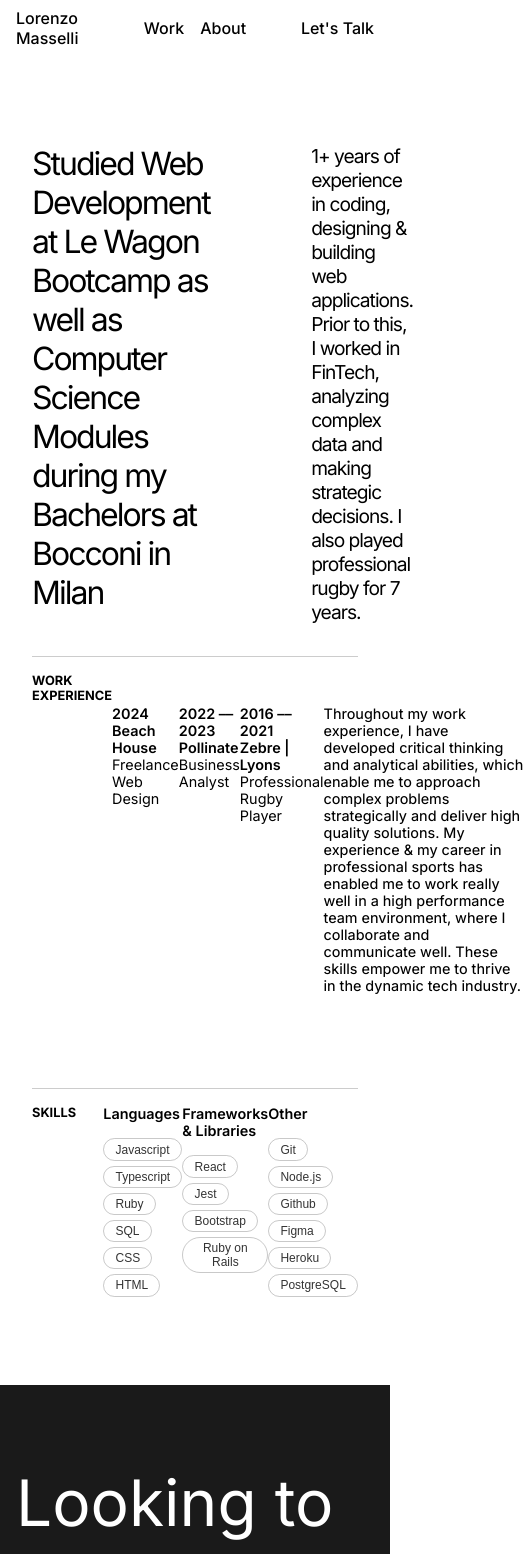
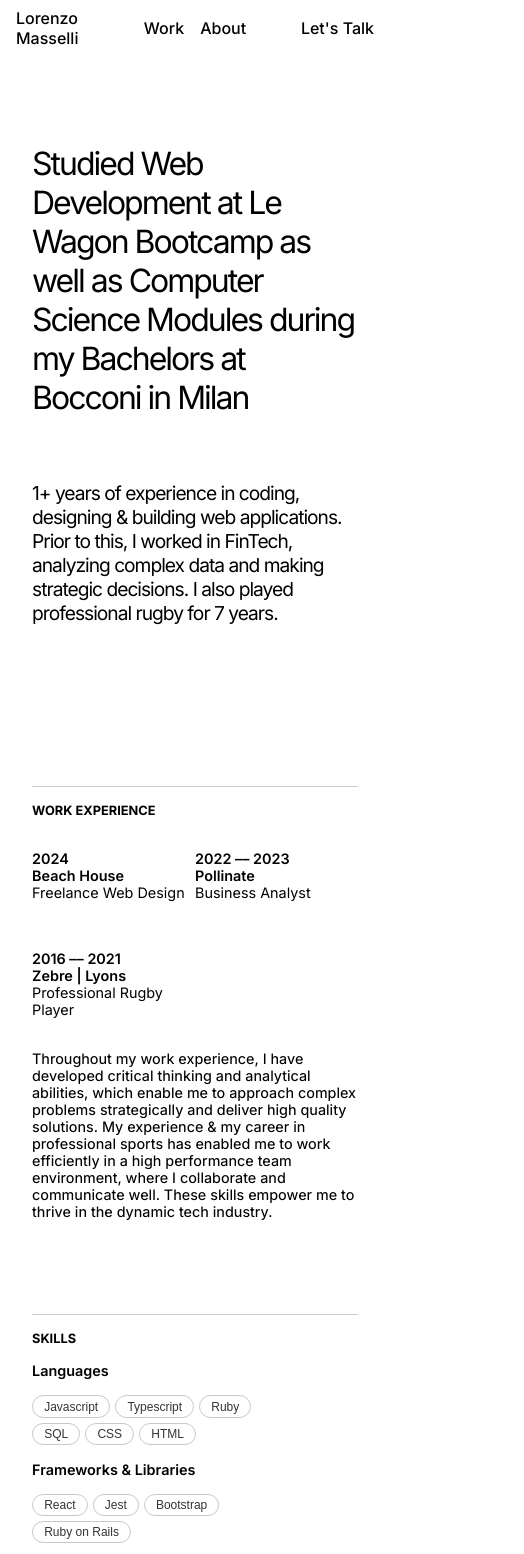
Before and after one commit to LorenzoMasselli/website, a React (Vite) app: page /about in a window 390 px wide. Shown: the top 1554 px of the page, 524 px wide, since content can reach past the window. Built offline with nearby package versions, Linux system fonts and the light colour scheme.

Commit message:
before text reveal

```diff
--- a/src/pages/About.jsx
+++ b/src/pages/About.jsx
@@ -30,7 +30,7 @@ function About() {
                   <span className="work__role">Professional Rugby Player</span>
                 </div>
               </div>
-              <p className='about__overview'>Throughout my work experience, I have developed critical thinking and analytical abilities, which enable me to approach complex problems strategically and deliver high quality solutions. My experience & my career in professional sports has enabled me to work really well in a high performance team environment, where I collaborate and communicate well. These skills empower me to thrive in the dynamic tech industry.</p>
+              <p className='about__overview'>Throughout my work experience, I have developed critical thinking and analytical abilities, which enable me to approach complex problems strategically and deliver high quality solutions. My experience & my career in professional sports has enabled me to work efficiently in a high performance team environment, where I collaborate and communicate well. These skills empower me to thrive in the dynamic tech industry.</p>
             </div>
             <div className='horizontal-line-container'><div className='horizontal-line-about'></div></div>
             <div className='about__skills'>
--- a/src/styling/About.css
+++ b/src/styling/About.css
@@ -119,3 +119,59 @@
     border-radius: 24px;
     text-align: center;
 }
+
+@media screen and (max-width: 1050px) {
+    .about__me {
+        column-gap: 5rem;
+    }
+
+    .work__block__container {
+        grid-template-columns: repeat(2, 1fr);
+        grid-template-rows: repeat(2, 1fr);
+    }
+
+    .about__overview {
+        max-width: 400px;
+    }
+
+    .work__subheader {
+        width: 70%;
+    }
+
+    .recent__work__item {
+        grid-template-columns: 40% 30% 30%;
+    }
+  }
+@media screen and (max-width: 750px) {
+    .about__me {
+        grid-template-rows: repeat(2, 1fr);
+        grid-template-columns: repeat(1, 1fr);
+        row-gap: 4rem;
+    }
+
+    .about__header__subtext {
+        grid-row: 2;
+        grid-column: 1;
+    }
+
+    .about__about {
+        flex-direction: column;
+    }
+
+    .about__skills {
+        display: flex;
+        flex-direction: column;
+    }
+
+    .footer__top_head {
+        text-align: center;
+    }
+
+    .work__subheader {
+        width: 95%;
+    }
+
+    .recent__work__item {
+        grid-template-columns: 30% 40% 30%;
+    }
+  }
--- a/src/styling/Home.css
+++ b/src/styling/Home.css
@@ -120,6 +120,7 @@
     text-transform: uppercase;
     font-size: 0.8rem;
     margin: 0;
+    white-space: nowrap;
 }
 
 /* ////////////////////////////////////////////////////////////////////////////////////////////////////////////////////// */
```
